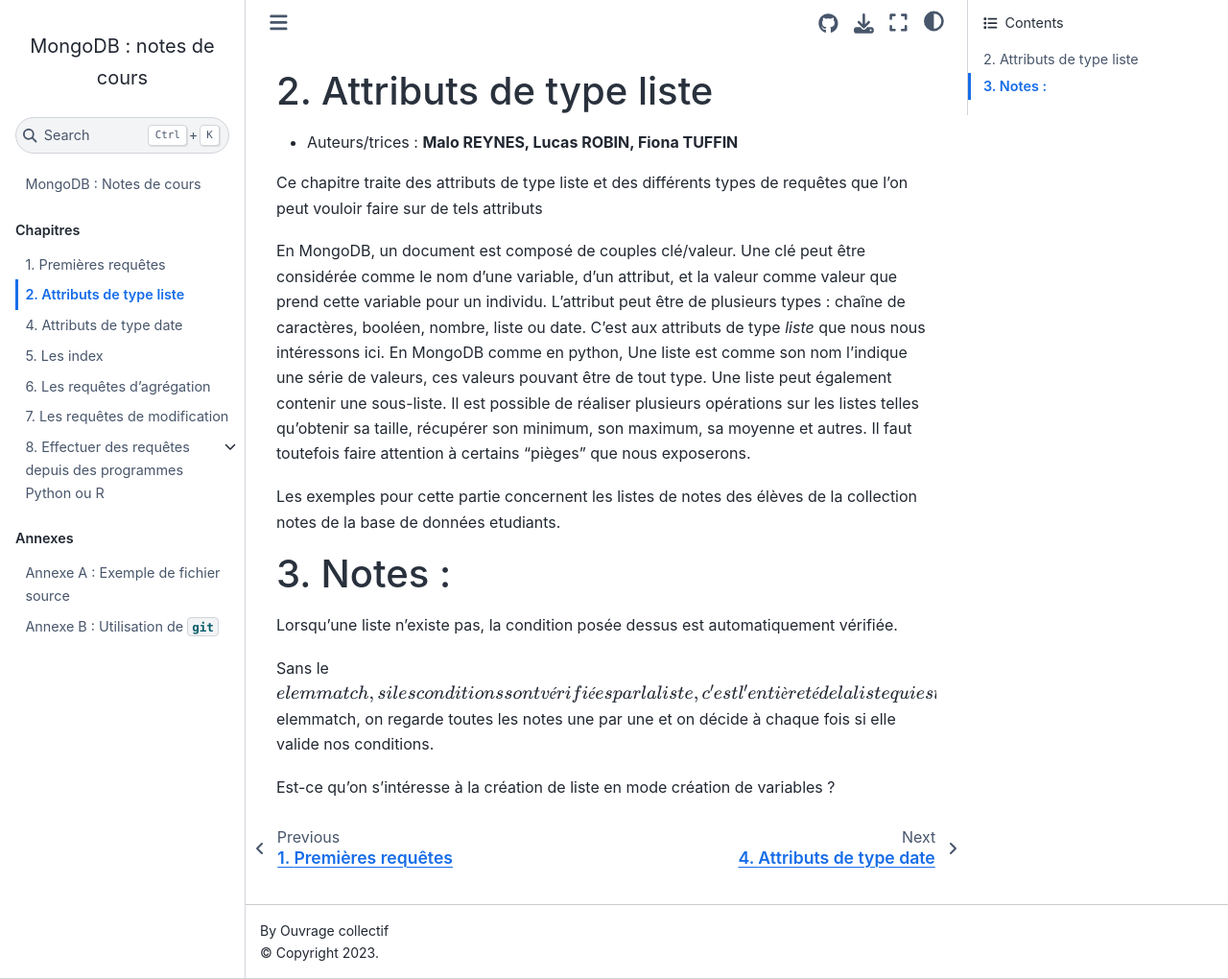
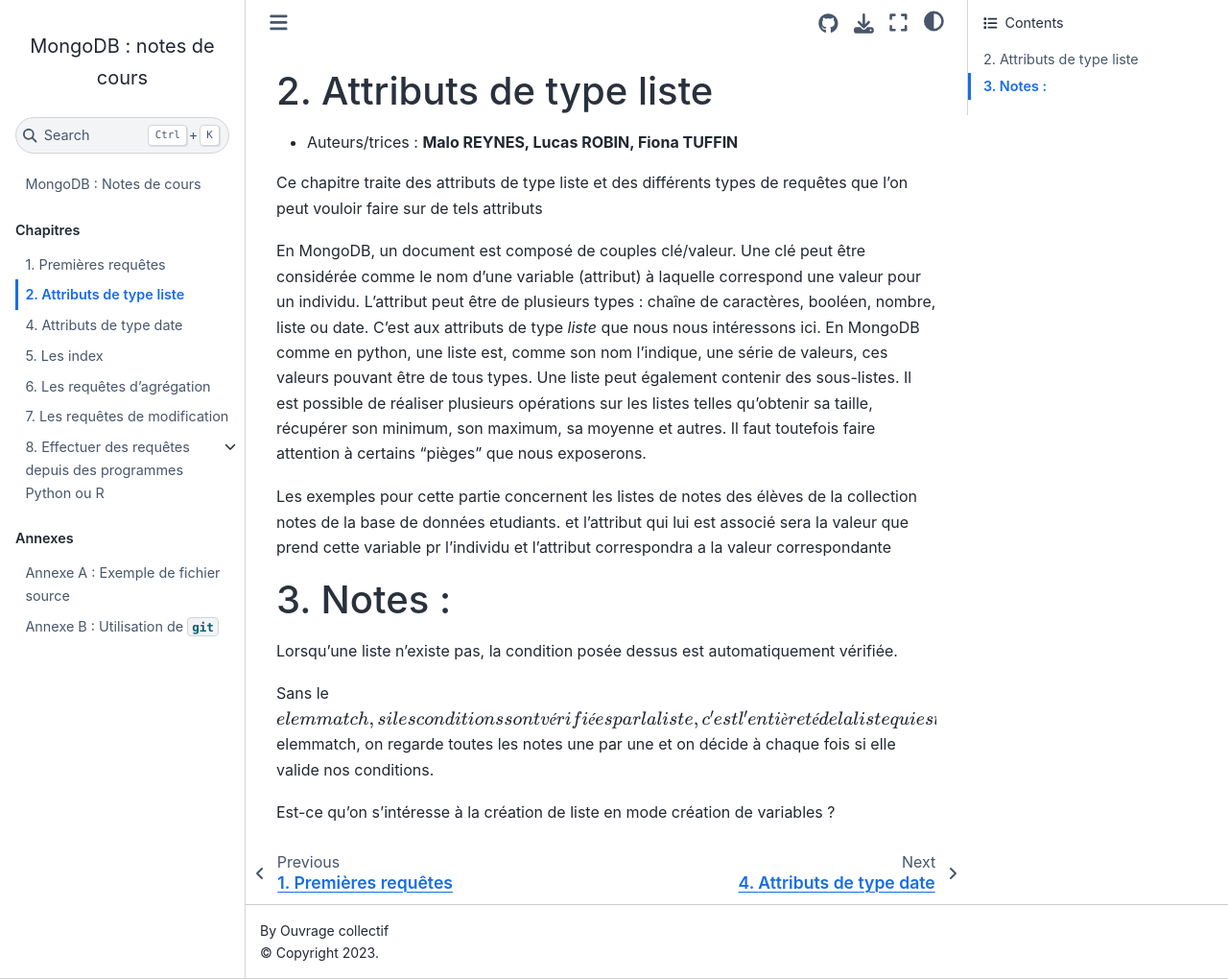
Before and after one commit to rtavenar/mongo_book, a Jupyter Book: the page built from content/02_listes.md, in a window 1280 px wide and 1020 px high. Shown: the whole window at 96% size. Built offline with Jupyter Book 1.0.4 settings and Sphinx 7.4.7 and the Sphinx Book theme 1.1.4, drawn with Linux system fonts in a browser that asks for light colours.

Commit message:
Update 02_listes.md

```diff
--- a/content/02_listes.md
+++ b/content/02_listes.md
@@ -19,10 +19,11 @@
 
 Ce chapitre traite des attributs de type liste et des différents types de requêtes que l'on peut vouloir faire sur de tels attributs
 
-En MongoDB, un document est composé de couples clé/valeur. Une clé peut être considérée comme le nom d'une variable, d'un attribut, et la valeur comme valeur que prend cette variable pour un individu. L'attribut peut être de plusieurs types : chaîne de caractères, booléen, nombre, liste ou date. C'est aux attributs de type *liste* que nous nous intéressons ici. En MongoDB comme en python, Une liste est comme son nom l'indique une série de valeurs, ces valeurs pouvant être de tout type. Une liste peut également contenir une sous-liste. Il est possible de réaliser plusieurs opérations sur les listes telles qu'obtenir sa taille, récupérer son minimum, son maximum, sa moyenne et autres. Il faut toutefois faire attention à certains "pièges" que nous exposerons.
+En MongoDB, un document est composé de couples clé/valeur. Une clé peut être considérée comme le nom d'une variable (attribut) à laquelle correspond une valeur pour un individu. L'attribut peut être de plusieurs types : chaîne de caractères, booléen, nombre, liste ou date. C'est aux attributs de type *liste* que nous nous intéressons ici. En MongoDB comme en python, une liste est, comme son nom l'indique, une série de valeurs, ces valeurs pouvant être de tous types. Une liste peut également contenir des sous-listes. Il est possible de réaliser plusieurs opérations sur les listes telles qu'obtenir sa taille, récupérer son minimum, son maximum, sa moyenne et autres. Il faut toutefois faire attention à certains "pièges" que nous exposerons.
 
 Les exemples pour cette partie concernent les listes de notes des élèves de la collection notes de la base de données etudiants.
-
+et l'attribut qui lui est associé sera la valeur que prend cette variable pr l'individu
+et l'attribut correspondra a la valeur correspondante
 # Notes :
 
 Lorsqu'une liste n'existe pas, la condition posée dessus est automatiquement vérifiée.
```
